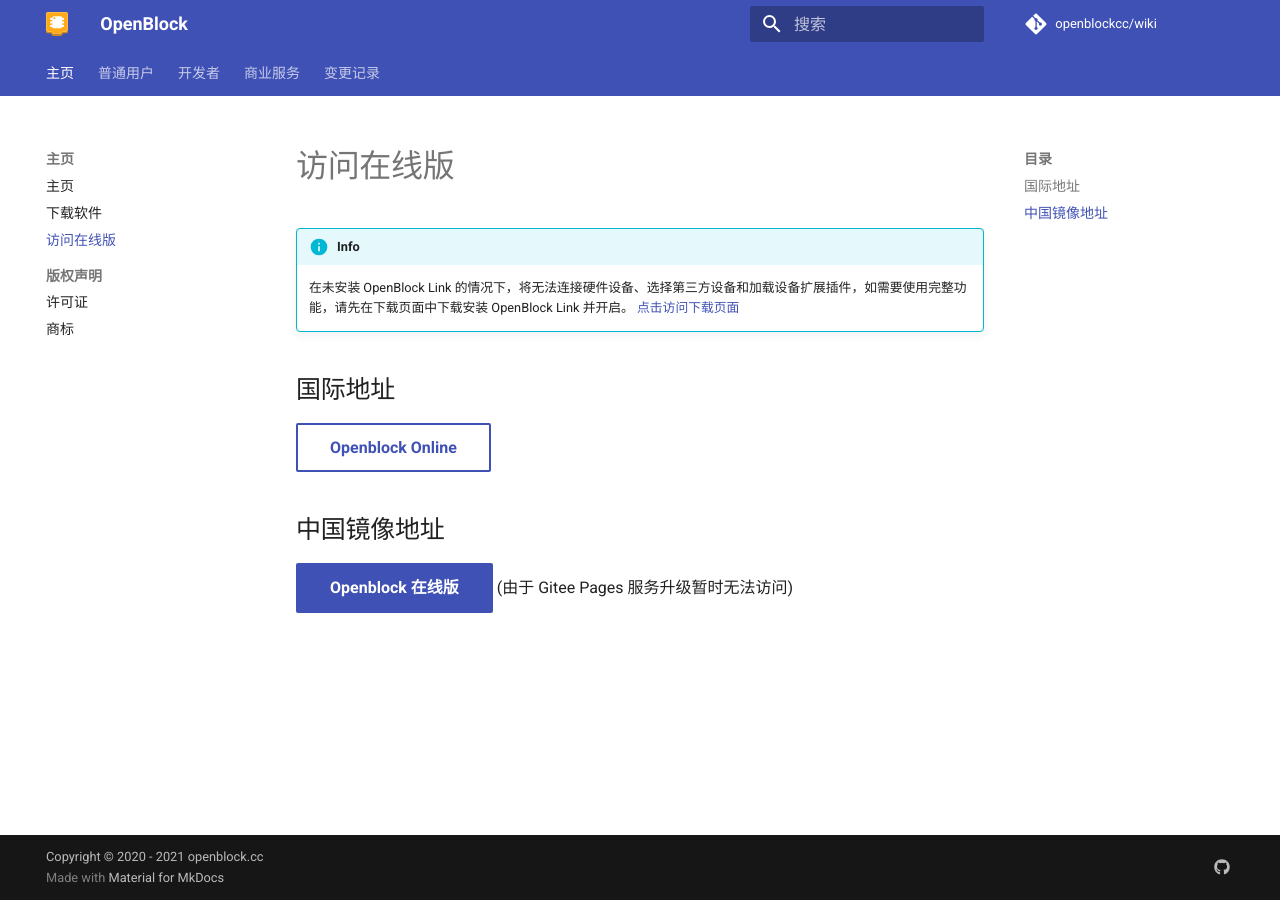
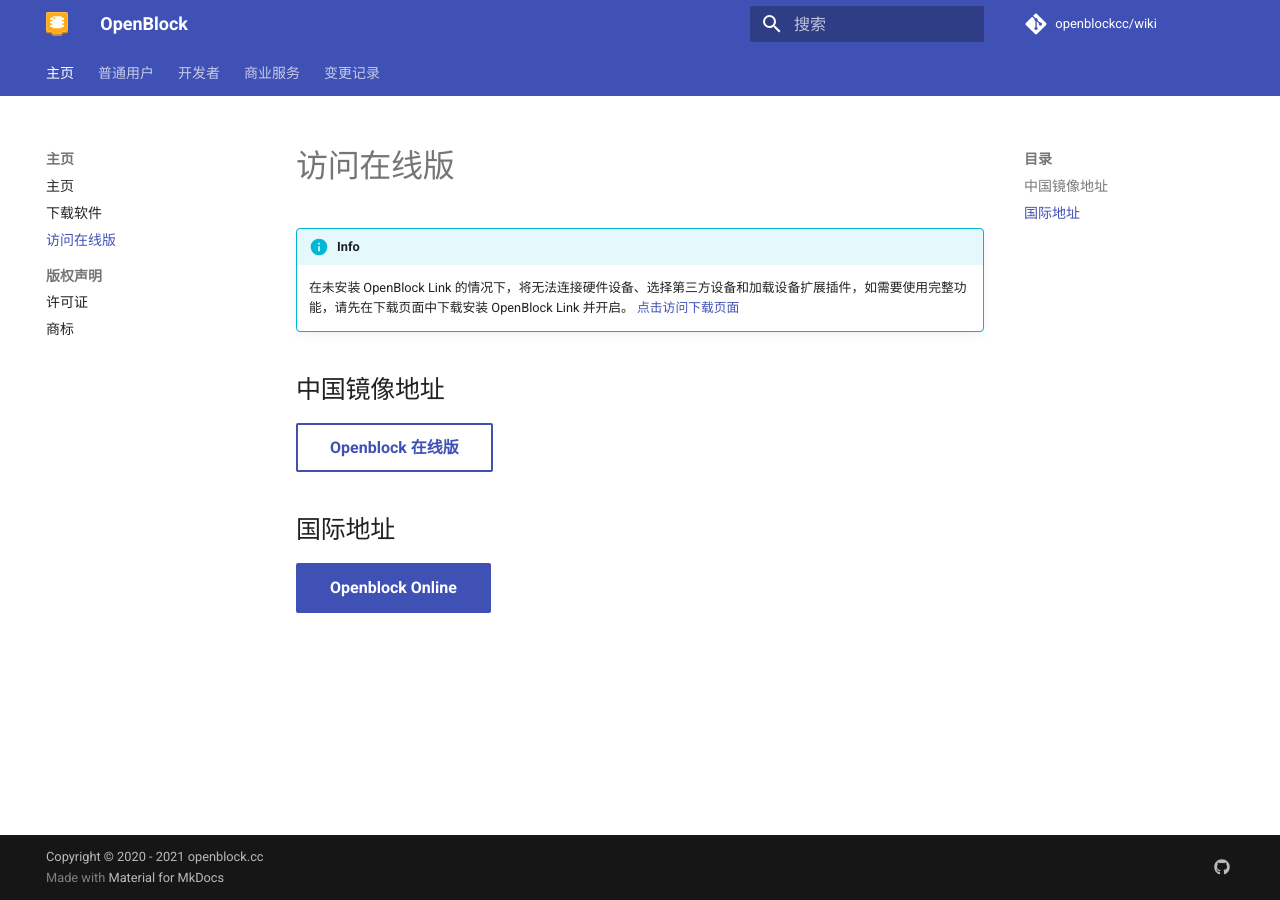
Before and after one commit to openblockcc/openblockcc.github.io, an MkDocs documentation site: the page built from docs/visit-online-version.md, in a window 1280 px wide. Built offline with MkDocs 1.6.1 and Material for MkDocs 9.7.7, drawn with Linux system fonts in a browser that asks for light colours; comment, search, counter and statistics services are not loaded.

Commit message:
update doc

```diff
--- a/docs/visit-online-version.md
+++ b/docs/visit-online-version.md
@@ -1,10 +1,10 @@
 !!! info
     在未安装 OpenBlock Link 的情况下，将无法连接硬件设备、选择第三方设备和加载设备扩展插件，如需要使用完整功能，请先在下载页面中下载安装 OpenBlock Link 并开启。 [点击访问下载页面](download-software.md)
 
+## 中国镜像地址
+
+[Openblock 在线版](https://openblockcc.gitee.io/openblock-gui/develop/){: .md-button}
+
 ## 国际地址
 
-[Openblock Online](https://openblockcc.github.io/openblock-gui/develop/){: .md-button}
-
-## 中国镜像地址
-
-[Openblock 在线版](https://openblockcc.gitee.io/openblock-gui/develop/){: .md-button  .md-button--primary} (由于 Gitee Pages 服务升级暂时无法访问)
+[Openblock Online](https://openblockcc.github.io/openblock-gui/develop/){: .md-button .md-button--primary}
```
